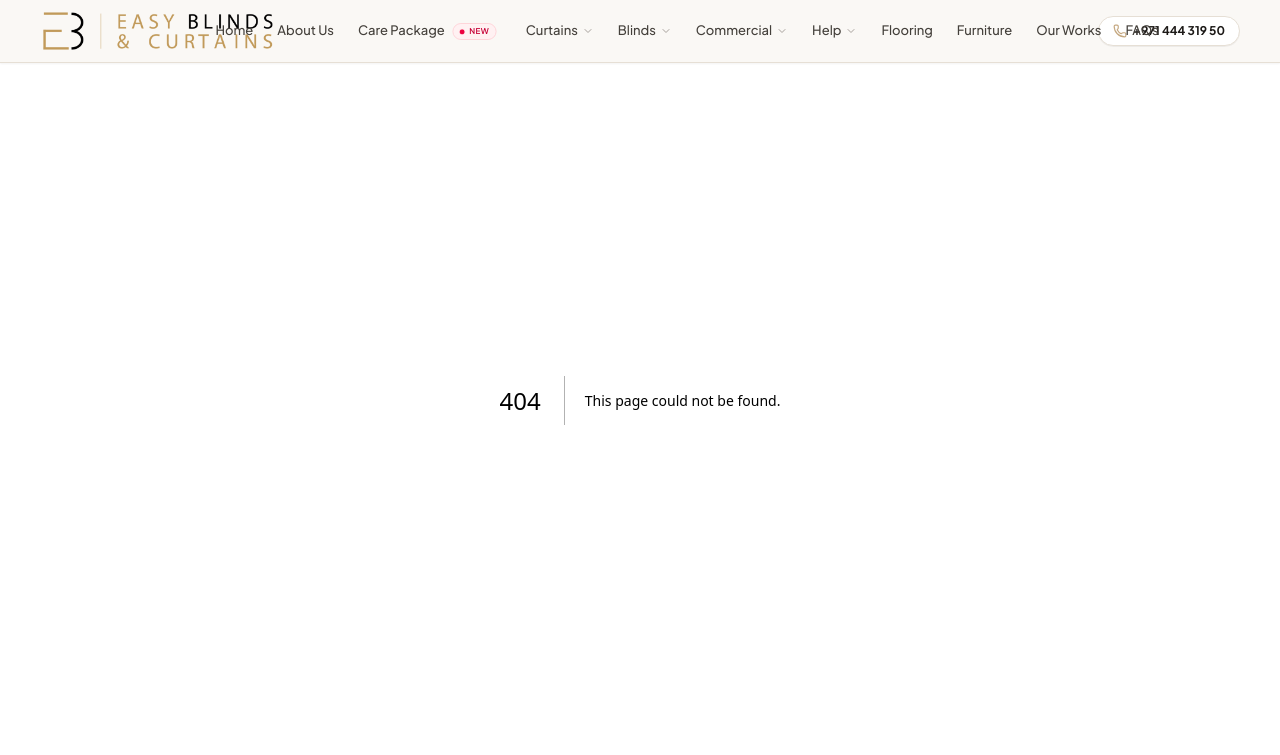
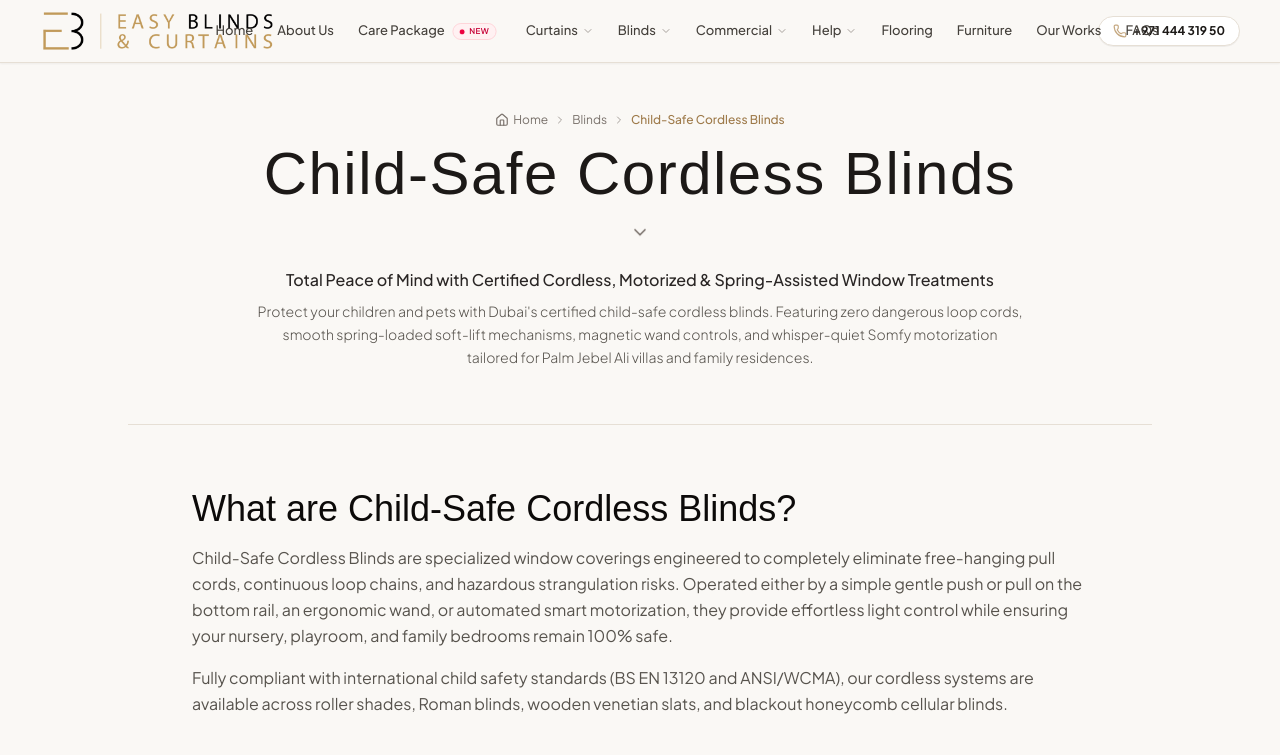
Before and after one commit to itfalcon176/curtains-plam, a Next.js app: page /child-safety-blinds in a window 1280 px wide. Before the commit this address had no page. Shown: the top 755 px of the page. Built offline with nearby package versions, Linux system fonts and the light colour scheme; grey boxes are pictures that could not be loaded; a web font is replaced by a local one.

Commit message:
feat: add product pages for blinds categories and update navigation configuration

```diff
--- /dev/null
+++ b/src/app/child-safety-blinds/page.tsx
@@ -0,0 +1,37 @@
+"use client";
+
+import React from "react";
+import { SubMenuPageTemplate } from "@/components/common/SubMenuPageTemplate";
+
+export default function ChildSafetyBlindsPage() {
+  return (
+    <SubMenuPageTemplate
+      title="Child-Safe Cordless Blinds"
+      badge="100% Zero Cord Hazards • BS EN 13120 Compliant"
+      subtitle="Total Peace of Mind with Certified Cordless, Motorized & Spring-Assisted Window Treatments"
+      description="Protect your children and pets with Dubai's certified child-safe cordless blinds. Featuring zero dangerous loop cords, smooth spring-loaded soft-lift mechanisms, magnetic wand controls, and whisper-quiet Somfy motorization tailored for Palm Jebel Ali villas and family residences."
+      whatIsHeading="What are Child-Safe Cordless Blinds?"
+      whatIsText={[
+        "Child-Safe Cordless Blinds are specialized window coverings engineered to completely eliminate free-hanging pull cords, continuous loop chains, and hazardous strangulation risks. Operated either by a simple gentle push or pull on the bottom rail, an ergonomic wand, or automated smart motorization, they provide effortless light control while ensuring your nursery, playroom, and family bedrooms remain 100% safe.",
+        "Fully compliant with international child safety standards (BS EN 13120 and ANSI/WCMA), our cordless systems are available across roller shades, Roman blinds, wooden venetian slats, and blackout honeycomb cellular blinds.",
+      ]}
+      images={[
+        "/card-childrens-curtains-rainbow.jpg",
+        "/card-motorised-blinds-remote.jpg",
+      ]}
+      imageAltText={[
+        "Certified child-safe cordless blinds in modern children's nursery in Dubai villa",
+        "Somfy automated cordless motorized blinds with remote in family residence",
+      ]}
+      whyNeedHeading="Why You Need Child-Safe Cordless Systems in Dubai"
+      whyNeedPoints={[
+        "Zero Strangulation Hazard: Eliminates dangling cords and looped chains, creating a completely safe environment for infants, toddlers, and pets.",
+        "Smooth Soft-Touch Lift: Precision-balanced spring mechanism allows you to raise, lower, or stop the blind at any exact height with one finger.",
+        "Certified International Safety Compliance: Meets and exceeds strict UAE and European child safety standards (BS EN 13120).",
+        "Remote & Voice Motorization: Adjust nursery blackout shades using your smartphone or Alexa without opening the door and waking your sleeping child.",
+        "Clean Streamlined Aesthetics: Cordless design eliminates messy dangling strings for an uncluttered, modern architectural window finish.",
+      ]}
+      categoryParent={{ label: "Blinds", href: "/blinds" }}
+    />
+  );
+}
--- /dev/null
+++ b/src/app/solar-screen-blinds/page.tsx
@@ -0,0 +1,34 @@
+"use client";
+
+import React from "react";
+import { SubMenuPageTemplate } from "@/components/common/SubMenuPageTemplate";
+
+export default function SolarScreenBlindsPage() {
+  return (
+    <SubMenuPageTemplate
+      title="Solar Screen Blinds"
+      badge="99% UV Block • Glare Control • View-Through Mesh"
+      subtitle="High-Performance UV Filtering Sunscreen Shades with Preserved Outdoor Views"
+      description="Engineered specifically for Dubai's intense sunny climate and coastal residences in Palm Jebel Ali. Solar screen blinds block up to 99% of harmful UV rays, reject solar heat gain, and eliminate glare while keeping your panoramic sea and city skyline views crystal clear."
+      whatIsHeading="What are Custom Solar Screen Blinds?"
+      whatIsText={[
+        "Solar Screen Blinds (Sunscreen Roller Shades) are high-tech architectural window coverings woven from fiberglass and PVC-coated polyester mesh yarns. Engineered with calibrated openness factors (1%, 3%, 5%, and 10%), they filter harsh desert ultraviolet rays while allowing natural filtered daylight and one-way daytime outward visibility.",
+        "Unlike opaque blackout fabrics that shut out the outside world, solar screen blinds let you enjoy breathtaking views of the Arabian Gulf, Palm Jebel Ali coastline, and Dubai skyline throughout the brightest hours of the day while keeping interiors noticeably cooler and comfortable.",
+      ]}
+      images={["/card-commercial-office.jpg", "/card-roller-blinds.jpg"]}
+      imageAltText={[
+        "High-performance solar screen blinds in Dubai executive office blocking sun glare while maintaining city skyline view",
+        "Contemporary solar sunscreen roller blinds in luxury Dubai villa living and kitchen area",
+      ]}
+      whyNeedHeading="Why You Need Solar Screen Blinds in Dubai"
+      whyNeedPoints={[
+        "Cuts AC Energy Consumption: Rejects up to 80% of solar heat gain, significantly reducing the load on your air conditioning.",
+        "Preserves Panoramic Coastal Views: Enjoy clear outward visibility towards the sea, garden, or city without harsh squinting glare.",
+        "95% to 99% Harmful UV Protection: Safeguards your hardwood flooring, luxury furniture upholstery, and fine art from sun fading.",
+        "Eliminates TV & Computer Screen Glare: Perfect for living rooms, open kitchens, home offices, and corporate meeting rooms.",
+        "Somfy Motorization & Sun Sensor Automation: Program motorized solar screens to automatically lower during peak midday UV hours.",
+      ]}
+      categoryParent={{ label: "Blinds", href: "/blinds" }}
+    />
+  );
+}
--- a/src/app/vertical-blinds/page.tsx
+++ b/src/app/vertical-blinds/page.tsx
@@ -15,10 +15,10 @@ export default function VerticalBlindsPage() {
         "Vertical blinds consist of individual fabric louvers hanging vertically from an aluminum track. The louvers rotate 180 degrees to precisely angle incoming daylight, and traverse smoothly side-to-side to open up entire glass doors.",
         "Custom tailored in anti-static, dust-repellent fabrics, our vertical blinds provide modern light management for tall living room patio doors, balcony entrances, and commercial office towers across Dubai.",
       ]}
-      images={["/card-commercial-office.jpg", "/card-roller-blinds.jpg"]}
+      images={["/card-motorised-blinds-panel.jpg", "/card-zebra-blinds.jpg"]}
       imageAltText={[
-        "Sleek vertical blinds on floor-to-ceiling glass in Dubai villa",
-        "Modern white vertical blinds on balcony sliding doors",
+        "Modern Floor-to-Ceiling Louver Blinds with Smart Wall Panel Control in Dubai Penthouse",
+        "Contemporary Precision Tilting Louver Blinds in Palm Jebel Ali Luxury Villa",
       ]}
       whyNeedHeading="Why You Need Vertical Blinds in Dubai"
       whyNeedPoints={[
--- a/src/app/wooden-venetian-blinds/page.tsx
+++ b/src/app/wooden-venetian-blinds/page.tsx
@@ -15,10 +15,10 @@ export default function WoodenVenetianBlindsPage() {
         "Wooden Venetian blinds are premium horizontal window slats crafted from sustainably sourced real basswood or high-grade hardwood. They feature rich, warm wood grain stains and hand-finished decorative cloth ladder tapes.",
         "Engineered with kiln-dried wood to prevent warping under UAE heat, our wooden blinds provide organic luxury, thermal insulation, and timeless sophistication for executive offices, living rooms, and master bedrooms.",
       ]}
-      images={["/card-wooden-blinds.jpg", "/blinds-wooden-palm-jebel-ali.jpg"]}
+      images={["/card-wooden-blinds.jpg", "/card-motorised-blinds-panel.jpg"]}
       imageAltText={[
         "Authentic real wood basswood Venetian blinds in Dubai villa",
-        "Rich warm grain wooden window slats in luxury living room",
+        "Motorized wooden Venetian blinds with wall smart controls in luxury residence",
       ]}
       whyNeedHeading="Why You Need Wooden Venetian Blinds in Dubai"
       whyNeedPoints={[
--- a/src/config/navigation.ts
+++ b/src/config/navigation.ts
@@ -588,7 +588,7 @@ export const navigationConfig: NavigationConfig = {
                   {
                     id: "solar-screen-blinds",
                     title: "Solar Screen Blinds",
-                    href: "/roller-blinds",
+                    href: "/solar-screen-blinds",
                     description: "UV-filtering solar mesh that maintains outside view while cutting UAE heat.",
                     iconName: "SunDim",
                   },
@@ -608,7 +608,7 @@ export const navigationConfig: NavigationConfig = {
                   {
                     id: "child-safety-blinds",
                     title: "Child-Safe Cordless Systems",
-                    href: "/in-home-measuring",
+                    href: "/child-safety-blinds",
                     description: "Spring-loaded and motorized systems ensuring 100% child safety.",
                     iconName: "ShieldCheck",
                   },
```
